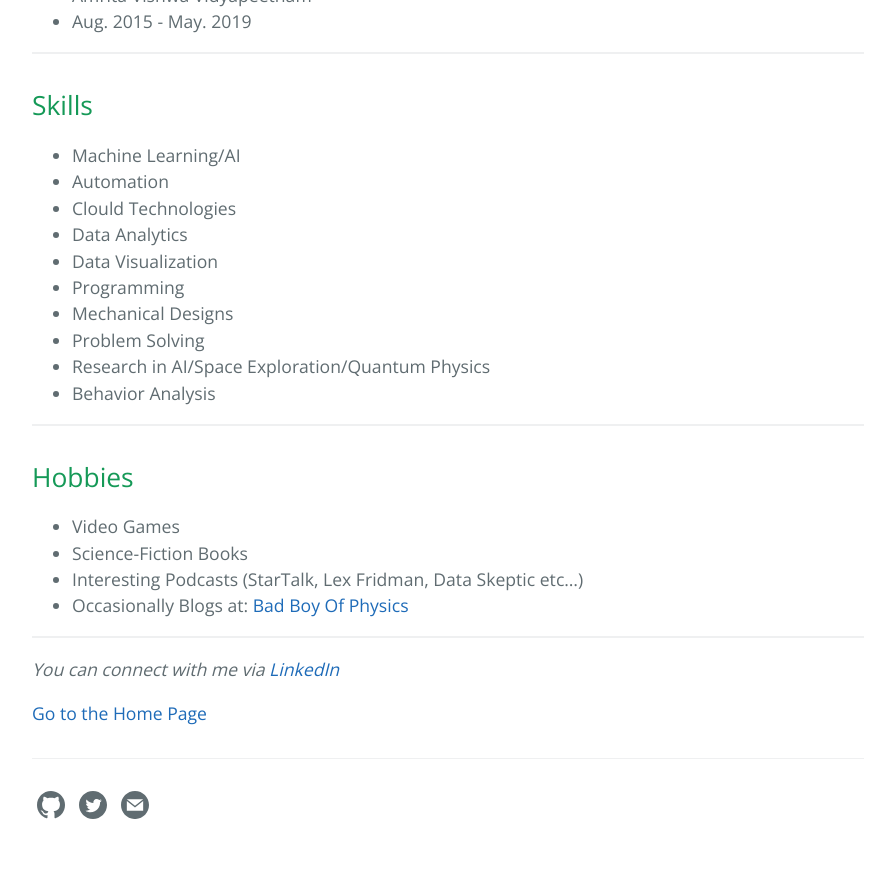
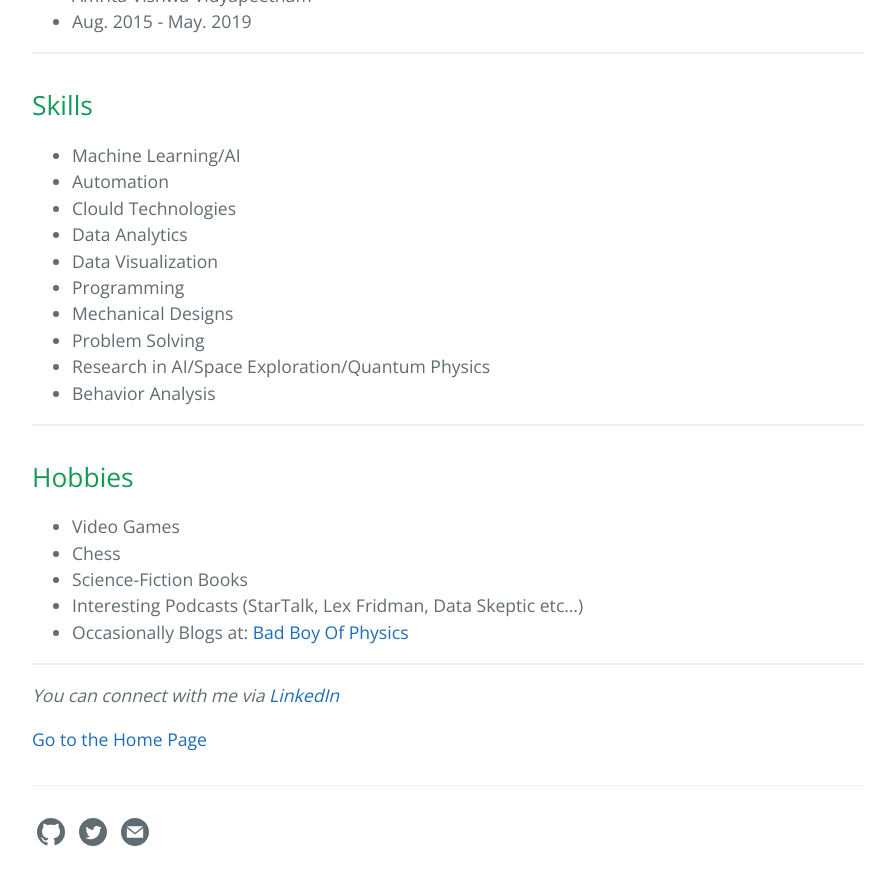
Before and after one commit to sarvade/my_portfolio, a Jekyll site: the page built from about.md, in a window 1280 px wide and 900 px high, scrolled down 654 px. Shown: the top 885 px of the window, without its empty margins (192-1087 px from the left). Built offline with Jekyll 4.4.1, drawn with Linux system fonts in a browser that asks for light colours.

Commit message:
Update about.md

```diff
--- a/about.md
+++ b/about.md
@@ -39,6 +39,7 @@ order: 0
 ## Hobbies
 
 - Video Games
+- Chess
 - Science-Fiction Books
 - Interesting Podcasts (StarTalk, Lex Fridman, Data Skeptic etc...)
 - Occasionally Blogs at: [Bad Boy Of Physics](https://badboyofphysics.blogspot.com/)
```
